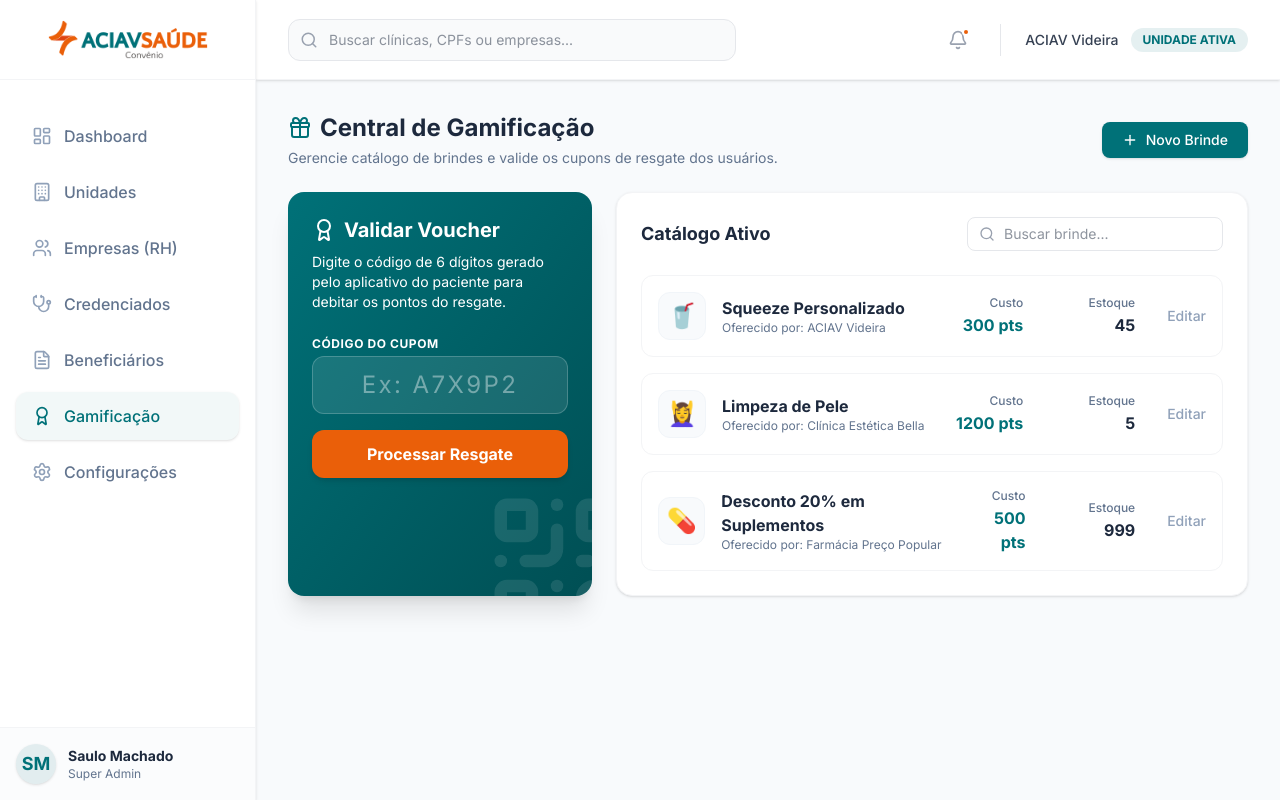
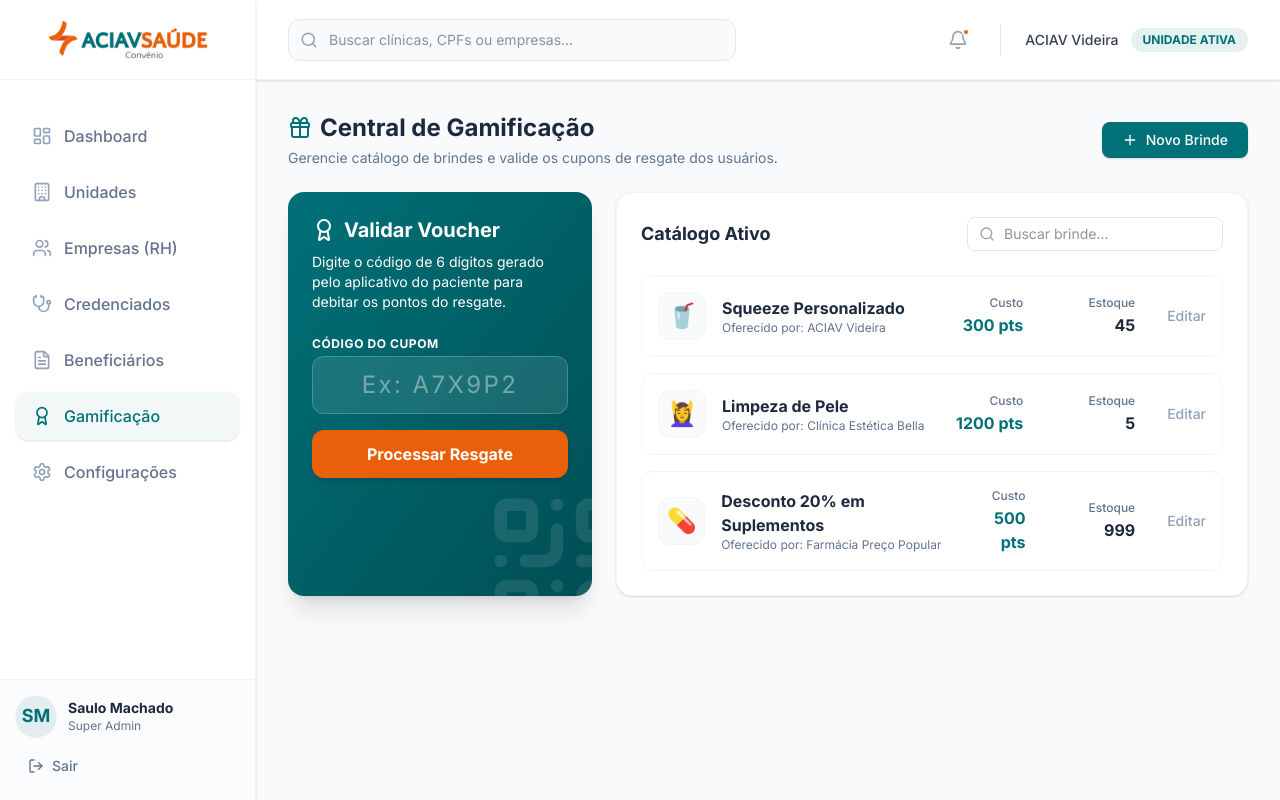
Before and after one commit to saulomove/Sistema-ACIAV-Saude-Saas-App, a Next.js app in the folder apps/web-admin/: page /premios in a window 1280 px wide. Built offline with nearby package versions, Linux system fonts and the light colour scheme.

Commit message:
feat: botão de logout na sidebar

```diff
--- /dev/null
+++ b/apps/web-admin/app/internal/logout/route.ts
@@ -0,0 +1,8 @@
+import { NextResponse } from 'next/server';
+
+export async function POST() {
+  const response = NextResponse.json({ ok: true });
+  response.cookies.delete('aciav_token');
+  response.cookies.delete('aciav_role');
+  return response;
+}
--- a/apps/web-admin/components/Sidebar.tsx
+++ b/apps/web-admin/components/Sidebar.tsx
@@ -1,13 +1,19 @@
 'use client';
 
 import Link from 'next/link';
-import { usePathname } from 'next/navigation';
-import { LayoutDashboard, Users, Building, Stethoscope, FileText, Settings, Award } from 'lucide-react';
+import { usePathname, useRouter } from 'next/navigation';
+import { LayoutDashboard, Users, Building, Stethoscope, FileText, Settings, Award, LogOut } from 'lucide-react';
 import Image from 'next/image';
 import clsx from 'clsx';
 
 export default function Sidebar() {
     const pathname = usePathname();
+    const router = useRouter();
+
+    async function handleLogout() {
+        await fetch('/internal/logout', { method: 'POST' });
+        router.push('/login');
+    }
 
     const menuItems = [
         { name: 'Dashboard', icon: LayoutDashboard, href: '/' },
@@ -58,7 +64,7 @@ export default function Sidebar() {
             </nav>
 
             {/* Footer / User Profile */}
-            <div className="p-4 border-t border-gray-100 bg-slate-50/50">
+            <div className="p-4 border-t border-gray-100 bg-slate-50/50 space-y-3">
                 <div className="flex items-center gap-3">
                     <div className="w-10 h-10 rounded-full bg-primary/10 text-primary flex items-center justify-center font-bold text-lg shadow-sm">
                         SM
@@ -68,6 +74,13 @@ export default function Sidebar() {
                         <p className="text-xs text-slate-500">Super Admin</p>
                     </div>
                 </div>
+                <button
+                    onClick={handleLogout}
+                    className="w-full flex items-center gap-2 px-3 py-2 rounded-lg text-slate-500 hover:bg-red-50 hover:text-red-600 transition-colors text-sm font-medium"
+                >
+                    <LogOut size={16} />
+                    Sair
+                </button>
             </div>
         </aside>
     );
```
